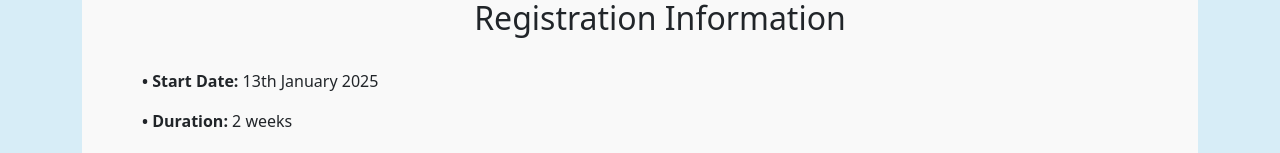
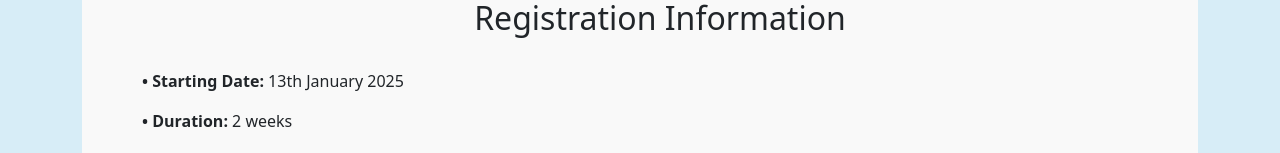
Before and after one commit to Aerykcodes/Humble-Coders-new, a React (Vite) app: page /registration in a window 1280 px wide. Shown: the part 131-284 px from the top of the page. Built offline with nearby package versions, Linux system fonts and the light colour scheme; a web font is replaced by a local one.

Commit message:
content change

```diff
--- a/src/assets/Pages/Registration/Registration.jsx
+++ b/src/assets/Pages/Registration/Registration.jsx
@@ -14,7 +14,7 @@ const Registration = () => {
           <h2 className="text-center">Registration Information</h2>
           <br />
           <div className="registration-details">
-            <p><strong>• Start Date:</strong> 13th January 2025</p>
+            <p><strong>• Starting Date:</strong> 13th January 2025</p>
             <p><strong>• Duration:</strong> 2 weeks</p>
             <p><strong>• Mode:</strong> Online mode</p>
             <p><strong>• Platform: </strong> Zoom </p>
```
